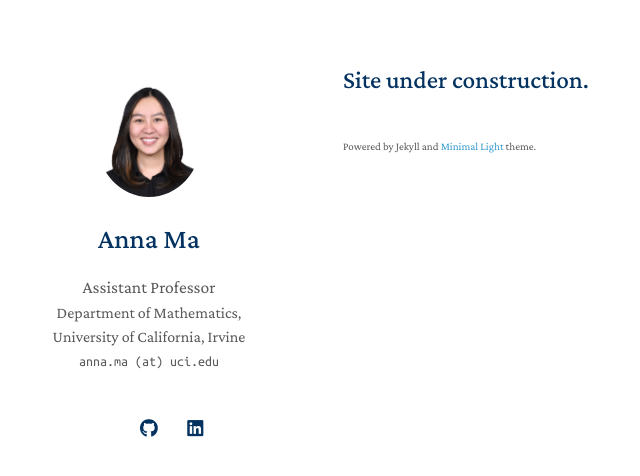
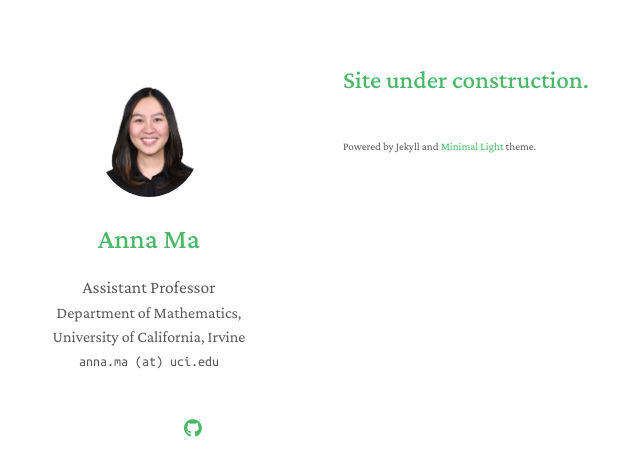
Before and after one commit to anna-math/anna-math.github.io, a Jekyll site: the page built from index.md, in a window 1280 px wide. Shown: the top 476 px of the page, without its empty margins (127-767 px from the left). Built offline with Jekyll 4.4.1, drawn with Linux system fonts in a browser that asks for light colours; a style sheet for code colours, icons or effects is not loaded; our own code applies the rules of GitHub Pages for plain Markdown files.

Commit message:
update color and googlescholar

```diff
--- a/_config.yml
+++ b/_config.yml
@@ -13,11 +13,9 @@ canonical: https://minimal-light-theme.yliu.me/
 
 # Links
 # If you don't need one of them, you may delete the corresponding line.
-google_scholar: https://scholar.google.com/
+google_scholar: https://scholar.google.com/citations?hl=en&user=o4EFl3YAAAAJ
 cv_link: assets/files/curriculum_vitae.pdf
 github_link: https://github.com/
-linkedin: https://www.linkedin.com/
-twitter: https://twitter.com/
 
 # Images (e.g., your profile picture and your website's favicon)
 # "favicon" and "favicon_dark" are used for the light and dark modes, respectively.
--- a/_sass/minimal-light-no-dark-mode.scss
+++ b/_sass/minimal-light-no-dark-mode.scss
@@ -7,7 +7,7 @@
   height:2.4rem;
   width:2.4rem;
   background-color:transparent;
-  color:#043361!important;
+  color:rgb(75, 184, 104)!important;
   border-radius:100%;
   text-align:center;
   font-size:1.15rem;
@@ -183,18 +183,18 @@ papertitle {
 
 h3, h4, h5, h6 {
   font-weight: 600;
-  color:#043361;
+  color:rgb(75, 184, 104);
   margin:0 0 20px;
 }
 
 h1 {
   font-weight: 500;
-  color:#043361;
+  color:rgb(75, 184, 104);
   margin:0 0 20px;
 }
 
 h2 {
-  color:#043361;
+  color:rgb(75, 184, 104);
   font-weight: 500;
   margin:2px 0px 15px;
   font-size: 157%;
@@ -213,12 +213,12 @@ h1 {
 }
 
 a {
-  color:#39c;
+  color:rgb(75, 184, 104);
   text-decoration:none;
 }
 
 a:hover {
-  color:#069;
+  color:rgb(49, 144, 76);
 }
 
 a small {
--- a/_sass/minimal-light.scss
+++ b/_sass/minimal-light.scss
@@ -7,14 +7,14 @@
   height:2.4rem;
   width:2.4rem;
   background-color:transparent;
-  color:#043361!important;
+  color:rgb(75, 184, 104)!important;
   border-radius:100%;
   text-align:center;
   font-size:1.15rem;
   line-height:2.5rem;
   margin-right:1rem}
 
-@media (prefers-color-scheme: dark) { .social-icons a {color: #3eb7f0 !important; }}
+@media (prefers-color-scheme: dark) { .social-icons a {color: rgb(75, 184, 104) !important; }}
 
 .social-icons a:last-child{margin-right:0}.social-icons a:hover{background-color:white;
     color:black;
@@ -230,18 +230,18 @@ papertitle {
 
 h3, h4, h5, h6 {
   font-weight: 600;
-  color:#043361;
+  color:rgb(75, 184, 104);
   margin:0 0 20px;
 }
 
 h1 {
   font-weight: 500;
-  color:#043361;
+  color:rgb(75, 184, 104);
   margin:0 0 20px;
 }
 
 h2 {
-  color:#043361;
+  color:rgb(75, 184, 104);
   font-weight: 500;
   margin:2px 0px 15px;
   font-size: 157%;
@@ -249,11 +249,11 @@ h2 {
 
 @media (prefers-color-scheme: dark) {
   h1, h3, h4, h5, h6 {
-    color:rgb(62, 183, 240);
+    color:rgb(75, 184, 104);
   }
 
   h2 {
-    color:rgb(62, 183, 240);
+    color:rgb(75, 184, 104);
   }
 }
 
@@ -270,17 +270,17 @@ h1 {
 }
 
 a {
-  color:#39c;
+  color:rgb(75, 184, 104);
   text-decoration:none;
 }
 
 a:hover {
-  color:#069;
+  color:rgb(49, 144, 76);
 }
 
 @media (prefers-color-scheme: dark) {
   a {
-    color:rgb(62, 183, 240);
+    color:rgb(75, 184, 104);
   }
 }
 
@@ -343,11 +343,11 @@ th {
 
 @media (prefers-color-scheme: dark) {
   th {
-    color:rgb(62, 183, 240);
+    color:rgb(75, 184, 104);
   }
 
   dt {
-    color:rgb(62, 183, 240);
+    color:rgb(75, 184, 104);
   }
 }
 
```
